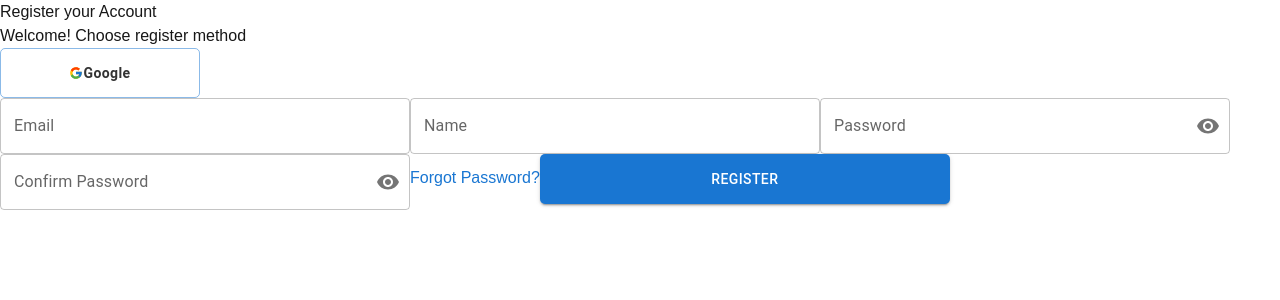
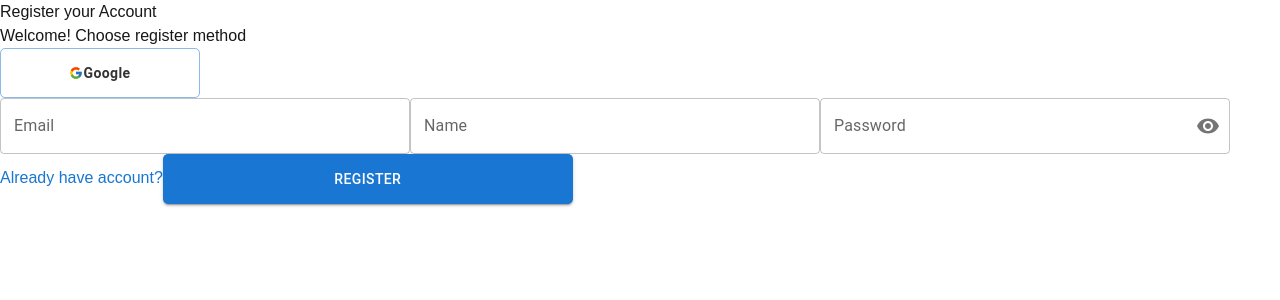
Before and after one commit to ilarions/Fe-hackatio2025Test, a Next.js app: page /register in a window 1280 px wide. Shown: the top 300 px of the page. Built offline with nearby package versions, Linux system fonts and the light colour scheme.

Commit message:
some changes on quiz

```diff
--- a/src/components/PassForm/index.tsx
+++ b/src/app/components/PassForm/index.tsx
@@ -2,7 +2,7 @@ import React, { useState } from 'react'
 import { LogButtons } from '../LogButtons'
 import { Button, FormControl, IconButton, InputAdornment, InputLabel, Link, OutlinedInput, TextField } from '@mui/material'
 import { loginUser, registerUser } from '@/app/lib/auth';
-import { useRouter } from 'next/router';
+import { useRouter } from 'next/navigation';
 import { useForm } from 'react-hook-form';
 import Visibility from '@mui/icons-material/Visibility';
 import VisibilityOff from '@mui/icons-material/VisibilityOff';
--- a/src/app/login/page.tsx
+++ b/src/app/login/page.tsx
@@ -4,15 +4,15 @@ import React, { ReactNode, useState } from 'react'
 import Visibility from '@mui/icons-material/Visibility';
 import VisibilityOff from '@mui/icons-material/VisibilityOff';
 import Link from '@mui/material/Link';
-import { LogButtons } from '@/components/LogButtons';
+import { LogButtons } from '@/app/components/LogButtons';
 import { loginUser } from '../lib/auth';
 // import { useLogin } from './loginSchema';
 import { useForm } from 'react-hook-form';
 import LockOutlinedIcon from "@mui/icons-material/LockOutlined";
 import LocalPostOfficeOutlinedIcon from "@mui/icons-material/LocalPostOfficeOutlined";
 import { useRouter } from 'next/navigation';
-import { PassButton } from '@/components/PassButton';
-import { PassForm } from '@/components/PassForm';
+import { PassButton } from '@/app/components/PassButton';
+import { PassForm } from '@/app/components/PassForm';
 
 interface IProps {
   placeholder: string;
--- a/src/app/register/page.tsx
+++ b/src/app/register/page.tsx
@@ -4,7 +4,7 @@ import React, { useState } from 'react'
 import Visibility from '@mui/icons-material/Visibility';
 import VisibilityOff from '@mui/icons-material/VisibilityOff';
 import Link from '@mui/material/Link';
-import { LogButtons } from '@/components/LogButtons';
+import { LogButtons } from '@/app/components/LogButtons';
 import { registerUser } from '../lib/auth';
 
 export default function Page() {
@@ -13,7 +13,7 @@ export default function Page() {
   const handleRegister = async () => {
     setIsLoading(true);
     try {
-        await registerUser('name','email', 'password');
+      await registerUser('name', 'email', 'password');
     } catch (error) {
       console.error('Ошибка входа:', error);
     } finally {
@@ -72,30 +72,7 @@ export default function Page() {
             label="Password"
           />
         </FormControl>
-        <FormControl sx={{ width: '410px', borderRadius: '5px' }} variant="outlined" className='bg-blue-50'>
-          <InputLabel htmlFor="outlined-adornment-password">Confirm Password</InputLabel>
-          <OutlinedInput
-            id="outlined-adornment-password"
-            type={showPassword ? 'text' : 'password'}
-            endAdornment={
-              <InputAdornment position="end">
-                <IconButton
-                  aria-label={
-                    showPassword ? 'hide the password' : 'display the password'
-                  }
-                  onClick={handleClickShowPassword}
-                  onMouseDown={handleMouseDownPassword}
-                  onMouseUp={handleMouseUpPassword}
-                  edge="end"
-                >
-                  {showPassword ? <VisibilityOff /> : <Visibility />}
-                </IconButton>
-              </InputAdornment>
-            }
-            label="Password"
-          />
-        </FormControl>
-        <Link underline="none" href={'/nahyi'} className='flex justify-center items-center'>Forgot Password?</Link>
+        <Link underline="none" href={'/login'} className='flex justify-center items-center'>Already have account?</Link>
 
         <Button onClick={() => handleRegister()}
           href='/login'
```
Also changed, not shown: src/app/components/LogButtons/index.tsx (renamed from src/components/LogButtons/index.tsx), src/app/components/PassButton/index.tsx (renamed from src/components/PassButton/index.tsx), src/app/gameblock/[id]/page.tsx (line endings or trailing spaces). Lines whose indentation alone changed are shown as unchanged.
